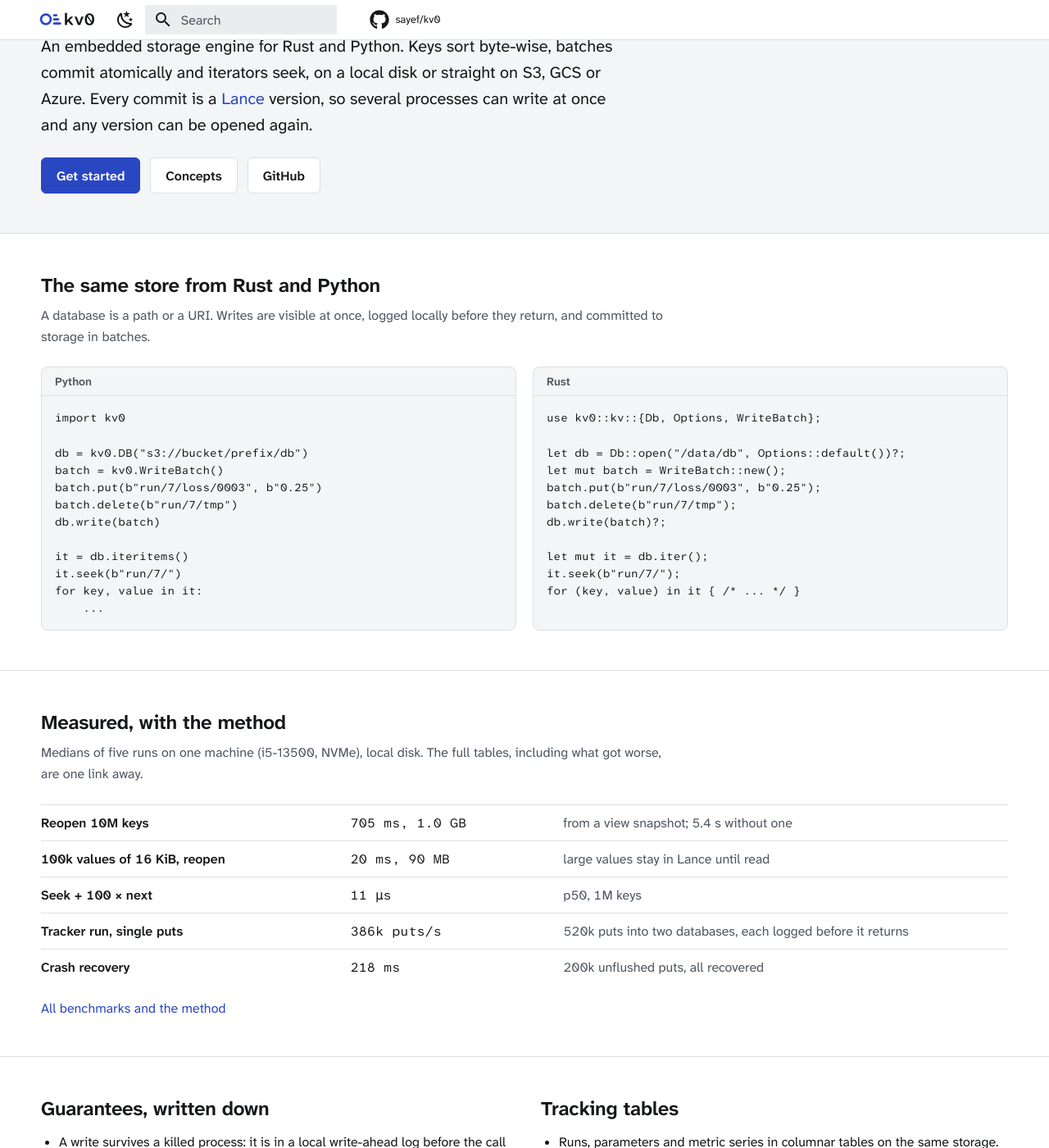
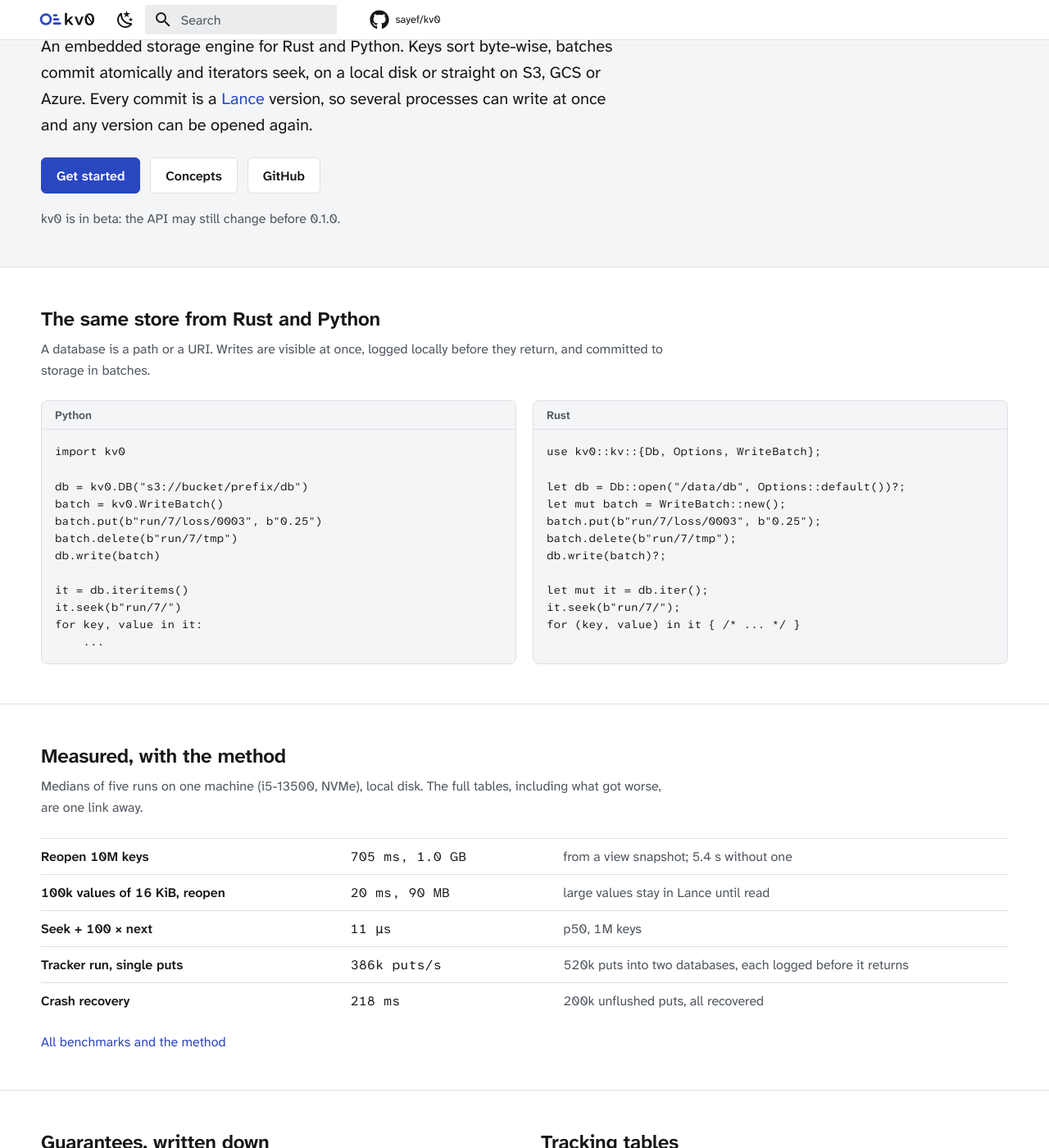
Before and after one commit to sayef/kv0, an MkDocs documentation site: the page built from docs/index.md, in a window 1280 px wide and 1400 px high, scrolled down 350 px. Shown: the whole window at 82% size. Built offline with MkDocs 1.6.1 and Material for MkDocs 9.7.7, drawn with Linux system fonts in a browser that asks for light colours; comment, search, counter and statistics services are not loaded.

Commit message:
Add a beta note to the README and the docs home page

```diff
--- a/docs/index.md
+++ b/docs/index.md
@@ -8,3 +8,5 @@ hide:
 ---
 
 # kv0
+
+kv0 is in beta: the API may still change before 0.1.0.
--- a/docs/stylesheets/home.css
+++ b/docs/stylesheets/home.css
@@ -48,6 +48,11 @@
   display: flex;
   flex-wrap: wrap;
   gap: 0.6rem;
+}
+.kv-note {
+  margin: 1rem 0 0;
+  color: var(--kv-meta);
+  font-size: 0.8rem;
 }
 .kv-btn {
   display: inline-flex;
--- a/overrides/home.html
+++ b/overrides/home.html
@@ -18,6 +18,7 @@
         <a class="kv-btn" href="{{ 'concepts/' | url }}">Concepts</a>
         <a class="kv-btn" href="https://github.com/sayef/kv0">GitHub</a>
       </div>
+      <p class="kv-note">kv0 is in beta: the API may still change before 0.1.0.</p>
     </div>
   </section>
 
```
Also changed, not shown: README.md (+2 -0 lines).
